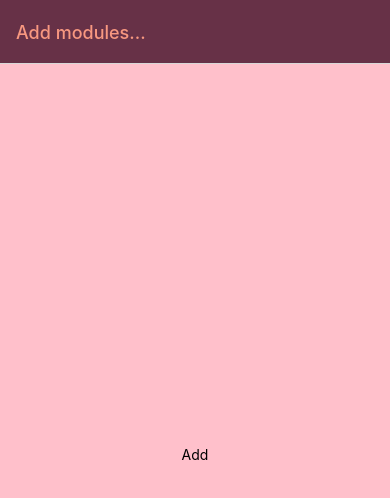
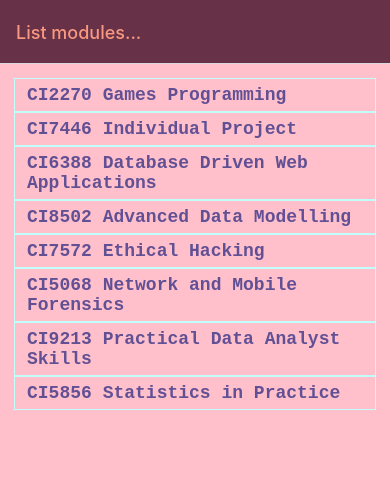
Before and after one commit to LightBlazeMC/ModuleList, a React Native app: screen / in a window 390 px wide. Shown: the top 498 px of the page. Built offline with nearby package versions, Linux system fonts and the light colour scheme.

Commit message:
react to press implemented

```diff
--- a/App.js
+++ b/App.js
@@ -16,7 +16,7 @@
   return (
     <NavigationContainer>
       <Stack.Navigator
-        initialRouteName="ModuleAddScreen"
+        initialRouteName="ModuleListScreen"
         screenOptions={{
           headerStyle: { backgroundColor: "#673147" },
           headerTintColor: "#F89880",
--- a/src/components/layout/screen.js
+++ b/src/components/layout/screen.js
@@ -19,8 +19,7 @@
   screen: {
     flex: 1,
     backgroundColor: "#FFC0CB",
-    alignItems: "center",
-    justifyContent: "center",
+    padding: 10,
   },
 });
 
--- a/src/components/screens/ModuleListScreen.js
+++ b/src/components/screens/ModuleListScreen.js
@@ -1,19 +1,44 @@
-import { StyleSheet, Text } from "react-native";
+import { StyleSheet, Text, View, ScrollView, Pressable } from "react-native";
 import Screen from "../layout/screen";
+import initialModules from "../../data/modules.js";
 
 const ModuleListScreen = () => {
   //inits
+  const modules = initialModules;
   //state
   //handlers
-
+  const handlePress = () => alert("Item pressed");
   //view
   return (
     <Screen>
-      <Text>List</Text>
+      <ScrollView style={styles.container}>
+        {modules.map((module) => {
+          return (
+            <Pressable onPress={handlePress}>
+              <View key={module.ModuleCode} style={styles.item}>
+                <Text style={styles.text}>
+                  {module.ModuleCode} {module.ModuleName}
+                </Text>
+              </View>
+            </Pressable>
+          );
+        })}
+      </ScrollView>
     </Screen>
   );
 };
 
-const styles = StyleSheet.create({});
+const styles = StyleSheet.create({
+  container: { padding: 4 },
+  item: { paddingVertical: 4, borderWidth: 1, borderColor: "#c3fefe" },
+  text: {
+    fontSize: 18,
+    fontWeight: "bold",
+    color: "#625095",
+    fontFamily: "Courier New",
+    paddingVertical: 2,
+    paddingHorizontal: 12,
+  },
+});
 
 export default ModuleListScreen;
--- /dev/null
+++ b/src/data/modules.js
@@ -0,0 +1,84 @@
+const modules = [
+  {
+    ModuleID: 106778,
+    ModuleName: "Games Programming",
+    ModuleCode: "CI2270",
+    ModuleLevel: 4,
+    ModuleLeaderID: 1,
+    ModuleLeaderName: "Graeme Jones",
+    ModuleImage:
+      "https://images.freeimages.com/images/small-previews/9b8/electronic-components-2-1242738.jpg",
+  },
+  {
+    ModuleID: 592225,
+    ModuleName: "Individual Project",
+    ModuleCode: "CI7446",
+    ModuleLevel: 7,
+    ModuleLeaderID: 2,
+    ModuleLeaderName: "Graeme Jones",
+    ModuleImage:
+      "https://images.freeimages.com/images/small-previews/411/light-of-technology-1510575.jpg",
+  },
+  {
+    ModuleID: 329011,
+    ModuleName: "Database Driven Web Applications",
+    ModuleCode: "CI6388",
+    ModuleLevel: 6,
+    ModuleLeaderID: 3,
+    ModuleLeaderName: "Graeme Jones",
+    ModuleImage:
+      "https://images.freeimages.com/images/small-previews/64b/vla-1-1315506.jpg",
+  },
+  {
+    ModuleID: 512346,
+    ModuleName: "Advanced Data Modelling",
+    ModuleCode: "CI8502",
+    ModuleLevel: 6,
+    ModuleLeaderID: 4,
+    ModuleLeaderName: "Graeme Jones",
+    ModuleImage:
+      "https://images.freeimages.com/images/small-previews/293/cable-4-1243085.jpg",
+  },
+  {
+    ModuleID: 692345,
+    ModuleName: "Ethical Hacking",
+    ModuleCode: "CI7572",
+    ModuleLevel: 7,
+    ModuleLeaderID: 5,
+    ModuleLeaderName: "Graeme Jones",
+    ModuleImage:
+      "https://images.freeimages.com/images/small-previews/fa1/cable-5-1243077.jpg",
+  },
+  {
+    ModuleID: 906072,
+    ModuleName: "Network and Mobile Forensics",
+    ModuleCode: "CI5068",
+    ModuleLevel: 7,
+    ModuleLeaderID: 6,
+    ModuleLeaderName: "Graeme Jones",
+    ModuleImage:
+      "https://images.freeimages.com/images/small-previews/930/towertv-3-1423238.jpg",
+  },
+  {
+    ModuleID: 394428,
+    ModuleName: "Practical Data Analyst Skills",
+    ModuleCode: "CI9213",
+    ModuleLevel: 5,
+    ModuleLeaderID: 7,
+    ModuleLeaderName: "Graeme Jones",
+    ModuleImage:
+      "https://images.freeimages.com/images/small-previews/cf5/cellphone-1313194.jpg",
+  },
+  {
+    ModuleID: 699951,
+    ModuleName: "Statistics in Practice",
+    ModuleCode: "CI5856",
+    ModuleLevel: 7,
+    ModuleLeaderID: 8,
+    ModuleLeaderName: "Graeme Jones",
+    ModuleImage:
+      "https://images.freeimages.com/images/small-previews/4e8/sala-de-parto-03-1432033.jpg",
+  },
+];
+
+export default modules;
```
